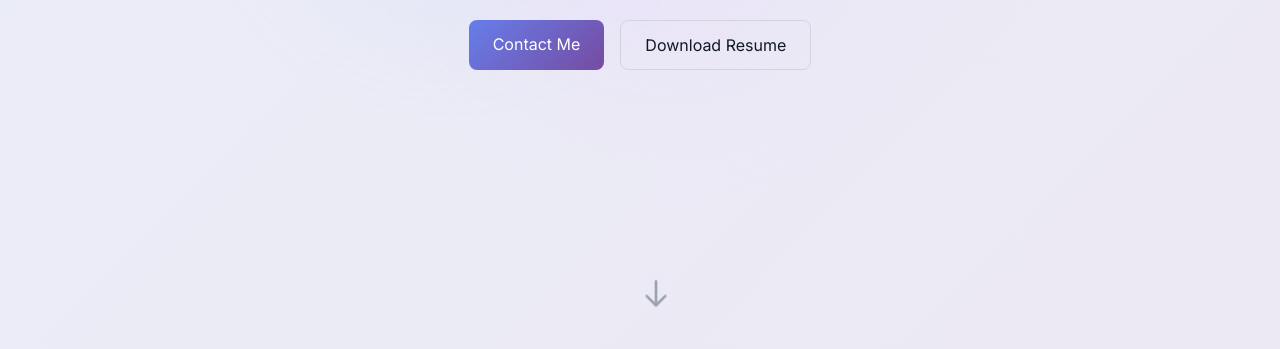
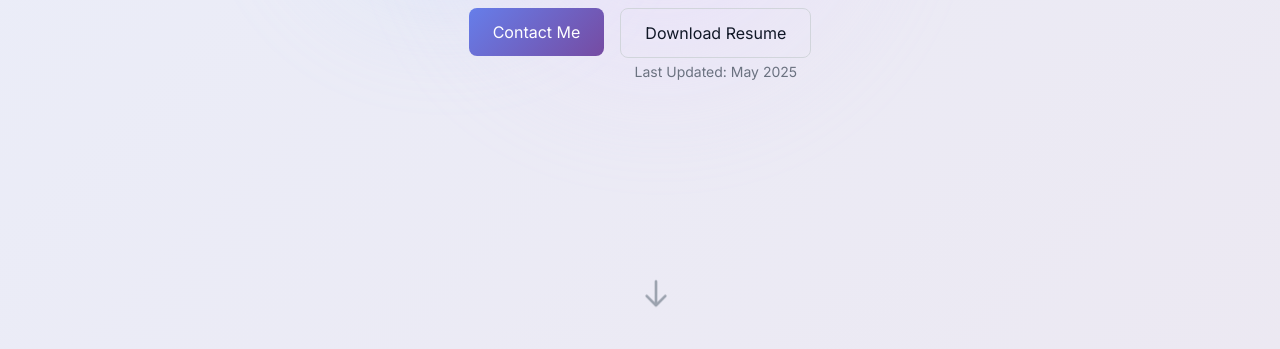
Before and after one commit to mghifariyusuf/mghifariyusuf.github.io, a plain HTML site: page index.html in a window 1280 px wide. Shown: the part 451-800 px from the top of the page. Drawn offline with nearby package versions, Linux system fonts and the light colour scheme.

Commit message:
change download resume from assets

```diff
--- a/index.html
+++ b/index.html
@@ -71,8 +71,18 @@
                 <span class="px-3 py-1 bg-blue-100 text-blue-800 rounded-full text-sm">Microservices</span>
             </div>
             <div class="flex flex-col sm:flex-row gap-4 justify-center fade-in">
-                <a href="#contact" class="px-6 py-3 gradient-bg text-white rounded-lg hover:opacity-90 transition-opacity">Contact Me</a>
-                <a href="https://drive.google.com/file/d/1I32WRQIIT381jh92-0TolrZtjgm_rH_p/view?usp=sharing" target="_blank" class="px-6 py-3 border border-gray-300 rounded-lg hover:bg-gray-50 transition-colors">Download Resume</a>
+                <div class="w-full sm:w-auto">
+                    <a href="#contact" class="block w-full px-6 py-3 text-center gradient-bg text-white rounded-lg hover:opacity-90 transition-opacity">
+                        Contact Me
+                    </a>
+                </div>
+
+                <div class="w-full sm:w-auto flex flex-col items-center">
+                    <a href="./assets/Resume - Mohammad Ghifari Yusuf.pdf" target="_blank" class="block w-full px-6 py-3 text-center border border-gray-300 rounded-lg hover:bg-gray-50 transition-colors">
+                        Download Resume
+                    </a>
+                    <span class="text-sm text-gray-500 mt-1">Last Updated: May 2025</span>
+                </div>
             </div>
         </div>
 
```
Also changed, not shown: 1 other file.
